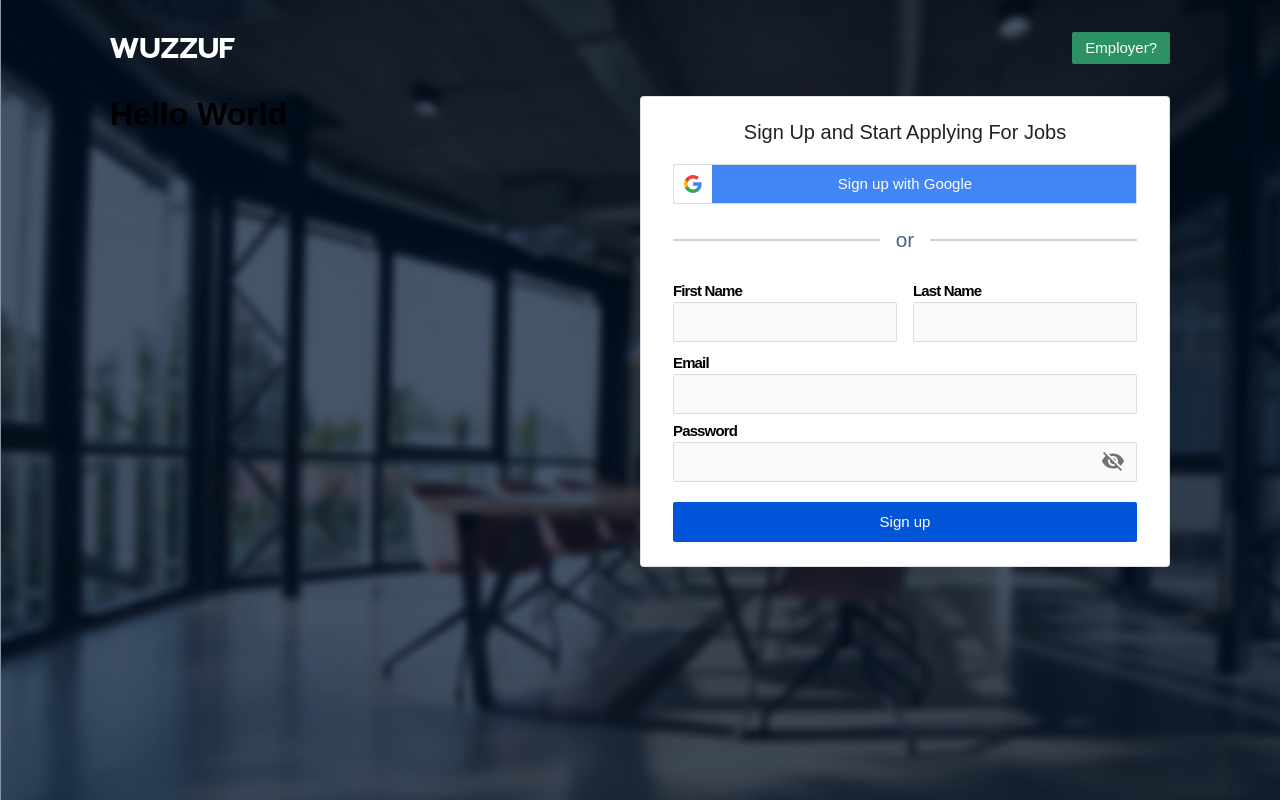
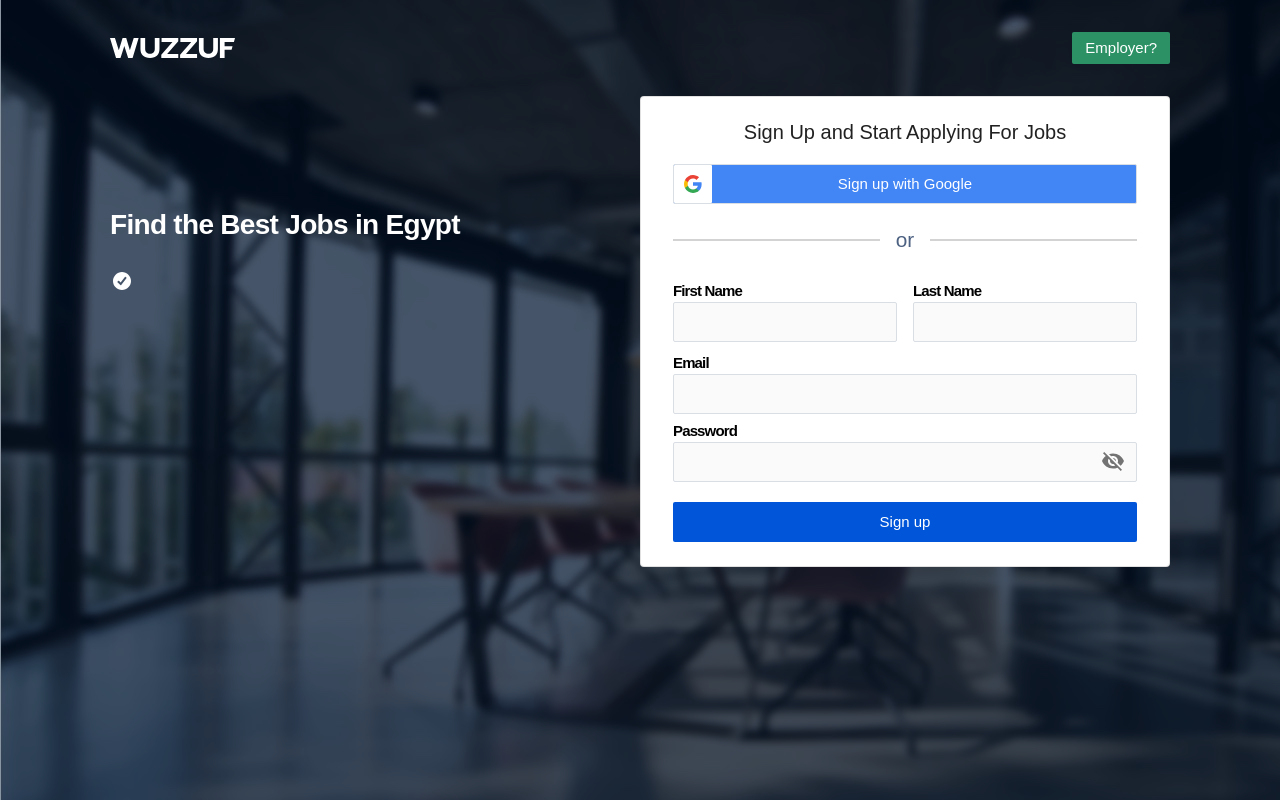
Before and after one commit to AmrAhmedA/Wuzzuf-Register, a React (Create React App) app: page / in a window 1280 px wide. Built offline with nearby package versions, Linux system fonts and the light colour scheme.

Commit message:
init description container + remove global ul style

```diff
--- a/src/App.css
+++ b/src/App.css
@@ -21,3 +21,6 @@
   padding: 0;
 
 }
+ul {
+  list-style: none;
+}
--- a/src/component/register/description.jsx
+++ b/src/component/register/description.jsx
@@ -1,9 +1,46 @@
 import React from "react";
-import { Grid } from "@material-ui/core";
+import { Grid, makeStyles } from "@material-ui/core";
+const useStyles = makeStyles((theme) => ({
+  descriptionContainer: {
+    marginTop: "85px",
+  },
+  descriptionHeader: {
+    fontSize: "28px",
+    fontWeight: "700",
+    fontStyle: "normal",
+    letterSpacing: "-0.7px",
+    lineHeight: "40px",
+    color: "white",
+    margin: "24px 0",
+  },
+}));
+
 const DescriptionContainer = () => {
+  const classes = useStyles();
   return (
-    <Grid container item xs={6}>
-      <h1>Hello World</h1>
+    <Grid
+      container
+      direction="column"
+      item
+      xs={6}
+      className={classes.descriptionContainer}
+    >
+      <h3 className={classes.descriptionHeader}>Find the Best Jobs in Egypt</h3>
+      <ul>
+        <li>
+          <svg
+            width="24"
+            height="24"
+            preserveAspectRatio="none"
+            viewBox="0 0 24 24"
+          >
+            <path
+              fill="#ffffff"
+              d="M5.612 5.652C7.379 3.884 9.509 3 12 3s4.614.877 6.368 2.632C20.123 7.386 21 9.509 21 12c0 2.491-.877 4.614-2.632 6.368C16.614 20.123 14.491 21 12 21c-2.491 0-4.614-.877-6.368-2.632C3.877 16.614 3 14.491 3 12c0-2.491.87-4.607 2.612-6.348zM16.62 8.987c.026-.027.04-.067.04-.12 0-.081-.014-.135-.04-.162l-1.246-.964c-.027-.027-.08-.04-.16-.04-.054 0-.094.013-.121.04l-4.46 5.746a935.15 935.15 0 0 1-1.808-1.728c-.08-.08-.16-.12-.241-.12-.027 0-.08.04-.16.12l-1.046 1.045c-.026.026-.04.08-.04.16 0 .054.014.094.04.12l.08.041a3364.35 3364.35 0 0 1 3.175 3.054c.08.08.147.12.2.12.054 0 .121-.04.202-.12l5.585-7.192z"
+            ></path>
+          </svg>
+        </li>
+      </ul>
     </Grid>
   );
 };
--- a/src/component/register/index.jsx
+++ b/src/component/register/index.jsx
@@ -32,7 +32,7 @@
   },
 }));
 
-const initialFieldValues = {
+const registerFieldValues = {
   firstName: "",
   lastName: "",
   email: "",
@@ -40,7 +40,7 @@
 };
 
 const RegisterContainer = () => {
-  const [values, setValues] = useState(initialFieldValues);
+  const [values, setValues] = useState(registerFieldValues);
   const [errors, setErrors] = useState({});
   const [showPassword, setShowPassword] = useState(false);
   const classes = useStyles();
```
